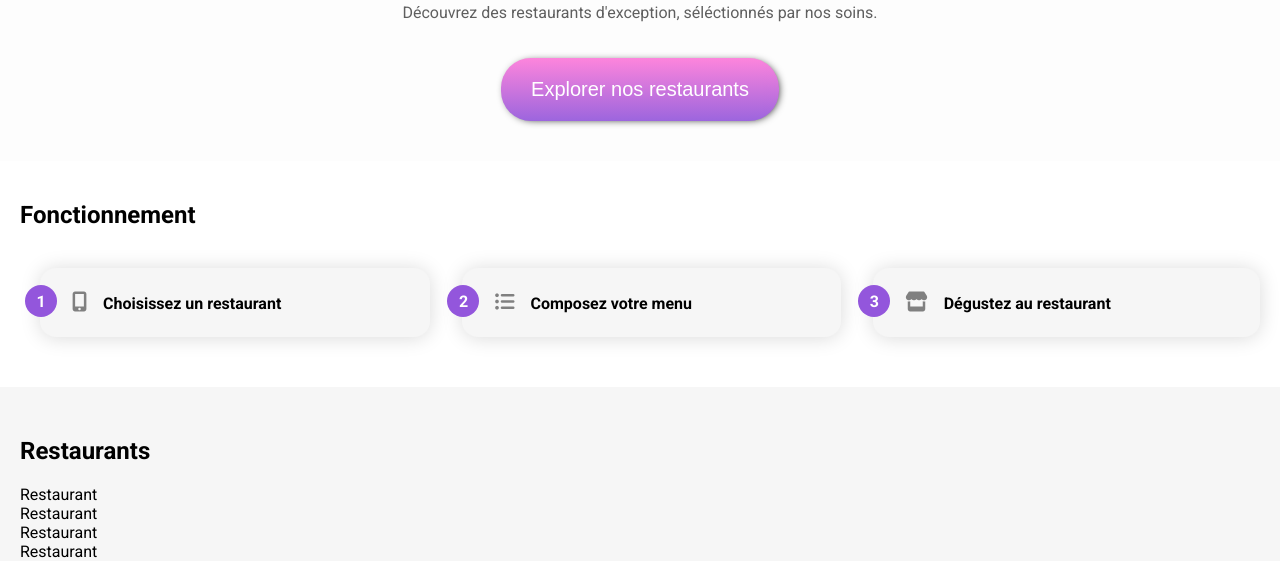
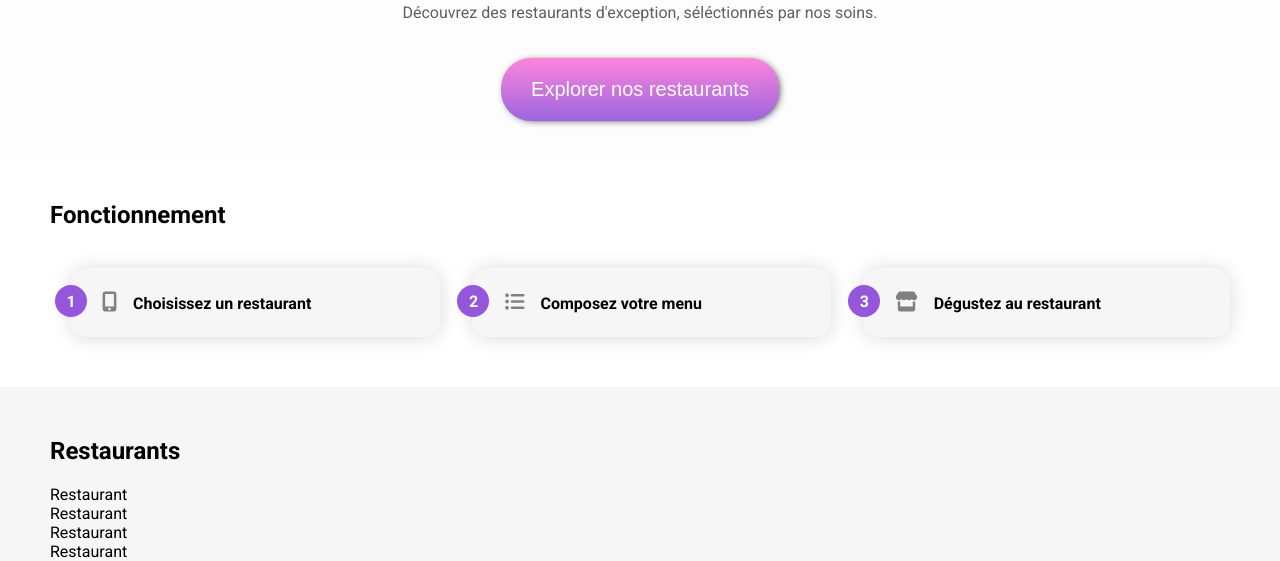
Before and after one commit to Anthony77151/P3_Contard_code, a website: page docs/index.html in a window 1280 px wide. Shown: the part 309-870 px from the top of the page. Drawn offline with Linux system fonts and the light colour scheme; a web font is replaced by a local one.

Commit message:
added right/left padding

```diff
--- a/sass/component/functioning.scss
+++ b/sass/component/functioning.scss
@@ -1,7 +1,7 @@
 @use "../utils/box-shadow.scss";
 
 .functioning {
-    padding: 0 20px;
+    padding: 0 50px;
     margin-top: 40px;
     counter-reset: tutos;
     h2 {
@@ -13,7 +13,7 @@
         flex-wrap: wrap;
         gap: 32px;
         padding-left: 20px;
-        @media (max-width: 929px) {
+        @media (max-width: 999px) {
             flex-direction: column;
         }
     }
--- a/sass/pages/restaurant.scss
+++ b/sass/pages/restaurant.scss
@@ -1,7 +1,7 @@
 .restaurant {
     background-color: #f6f6f6;
     margin-top: 50px;
-    padding: 0 20px;
+    padding: 0 50px;
     h2 {
         padding-top: 50px;
     }
```
Also changed, not shown: docs/style.css.
